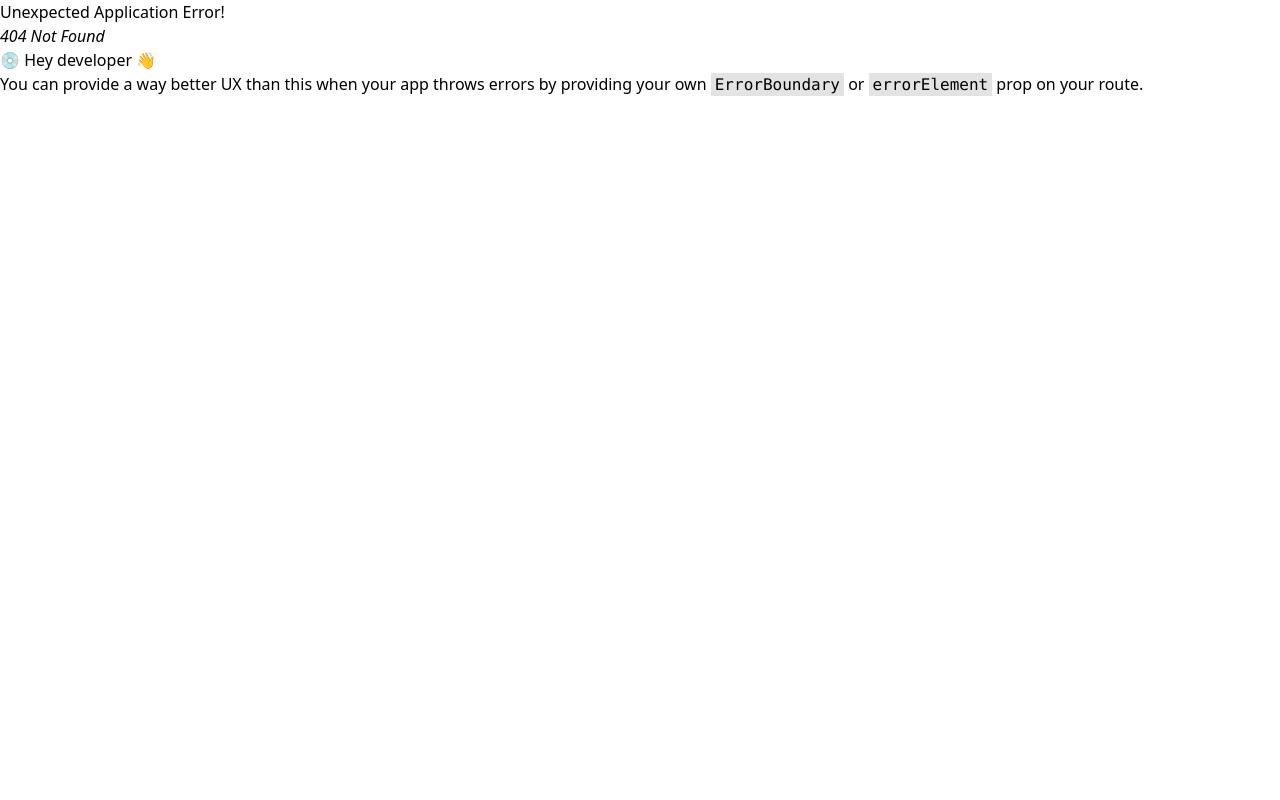
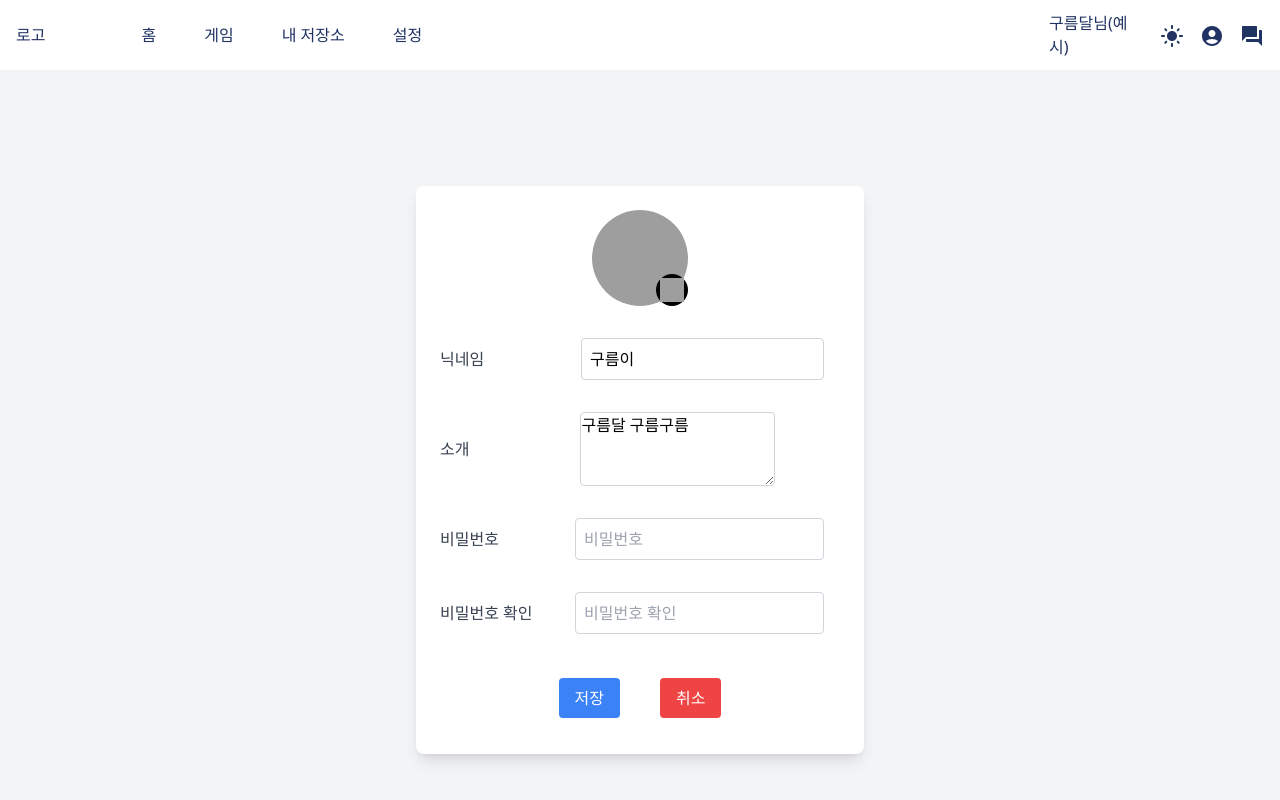
Before and after one commit to gooormmoon/algorithm-fighter-front, a React (Create React App) app: page /mypage in a window 1280 px wide. Before the commit this address had no page. Shown: the top 800 px of the page. Built offline with nearby package versions, Linux system fonts and the light colour scheme; grey boxes are pictures that could not be loaded.

Commit message:
feat: mypage 기본 UI 생성

```diff
--- /dev/null
+++ b/src/pages/mypage/index.tsx
@@ -0,0 +1,203 @@
+import React from "react";
+import Input from "../../components/Common/input/Input";
+import { useState, useRef } from "react";
+import { useNavigate } from "react-router-dom";
+const MyPage: React.FC = () => {
+  const exampleData = {
+    nickname: "구름이",
+    intro: "구름달 구름구름",
+    password: "0000",
+    confirmPassword: "0000",
+  };
+
+  //상태
+  const [nickname, setNickname] = useState(exampleData.nickname);
+  const [intro, setIntro] = useState(exampleData.intro);
+  const [password, setPassword] = useState("");
+  const [confirmPassword, setConfirmPassword] = useState("");
+  const [profileImage, setProfileImage] = useState<string | null>(null);
+  const [uploadedFile, setUploadedFile] = useState<File | null>(null);
+  const fileInputRef = useRef<HTMLInputElement>(null);
+  const [passwordMismatch, setPasswordMismatch] = useState(false);
+  const navigate = useNavigate();
+
+  //input 입력
+  const handleNicknameChange = (event: React.ChangeEvent<HTMLInputElement>) => {
+    setNickname(event.target.value);
+  };
+
+  const handleIntroChange = (event: React.ChangeEvent<HTMLTextAreaElement>) => {
+    setIntro(event.target.value);
+  };
+
+  const handlePasswordChange = (event: React.ChangeEvent<HTMLInputElement>) => {
+    setPassword(event.target.value);
+  };
+
+  const handleConfirmPasswordChange = (
+    event: React.ChangeEvent<HTMLInputElement>
+  ) => {
+    setConfirmPassword(event.target.value);
+  };
+
+  const handleIconClick = () => {
+    if (fileInputRef.current) {
+      fileInputRef.current.click();
+    }
+  };
+
+  // 사진 업로드
+  const handleFileChange = (event: React.ChangeEvent<HTMLInputElement>) => {
+    if (event.target.files && event.target.files[0]) {
+      const file = event.target.files[0];
+      setUploadedFile(file);
+      const reader = new FileReader();
+      reader.onloadend = () => {
+        setProfileImage(reader.result as string);
+      };
+      reader.readAsDataURL(file);
+    }
+  };
+
+  //제출
+  const handleSubmit = (event: React.FormEvent) => {
+    event.preventDefault();
+    const formData = {
+      uploadedFile,
+      nickname,
+      intro,
+      password,
+      confirmPassword,
+    };
+
+    if (formData.confirmPassword !== formData.password) {
+      setPasswordMismatch(true);
+    } else {
+      setPasswordMismatch(false);
+      setPassword("");
+      setConfirmPassword("");
+      console.log(formData);
+      alert("Changes saved!");
+    }
+  };
+
+  const handleCancel = () => {
+    navigate(-1);
+  };
+
+  return (
+    <div className="flex justify-center items-center min-h-screen bg-gray-100">
+      <div className="bg-white p-6 rounded-lg shadow-lg w-full max-w-md">
+        <form onSubmit={handleSubmit}>
+          {/* 사진 */}
+          <div className="flex justify-center mb-4">
+            <div className="relative">
+              <img
+                src={
+                  profileImage ||
+                  "https://cdn.pixabay.com/photo/2015/10/05/22/37/blank-profile-picture-973460_960_720.png"
+                }
+                alt="Profile"
+                className="rounded-full w-24 h-24 object-cover"
+              />
+              <div
+                className="absolute bottom-0 right-0 p-1 bg-black rounded-full cursor-pointer"
+                onClick={handleIconClick}
+              >
+                <img
+                  src="https://pixabay.com/get/ge022a8ceebb8c58c004d568aa078f8d688270f9da182bc32ecc3913f450378685080ad045dd313f69b6f7eef55e031b9a8e7aa1ed709e8852203ca6f3dd4fcdcc7b54f51935f25b17280445e8fe4ef71_640.png"
+                  alt="Upload Icon"
+                  className="w-6 h-6 object-cover"
+                />
+              </div>
+              <input
+                type="file"
+                ref={fileInputRef}
+                className="hidden"
+                accept="image/*"
+                onChange={handleFileChange}
+              />
+            </div>
+          </div>
+          {/* 닉네임 */}
+          <div className="flex items-center mb-4">
+            <label className="block text-gray-700 w-32">닉네임</label>
+            <Input
+              type="text"
+              placeholder="닉네임"
+              value={nickname}
+              onChange={handleNicknameChange}
+              style="w-full p-2 border border-gray-300 rounded"
+            />
+          </div>
+
+          {/* 소개 */}
+          <div className="flex items-center mb-4">
+            <label className="block text-gray-700 w">소개</label>
+            <textarea
+              placeholder=" 소개"
+              value={intro}
+              onChange={handleIntroChange}
+              className=" w-[195px] h-[73.6px] ml-[111px]  border border-gray-300 rounded"
+            />
+          </div>
+
+          {/* 비밀번호 */}
+          <div className="flex items-center ">
+            <label className="block text-gray-700 w-32">비밀번호</label>
+            <Input
+              type="password"
+              placeholder="비밀번호"
+              value={password}
+              onChange={handlePasswordChange}
+              style={`border p-2 flex-1 rounded ${
+                passwordMismatch ? "border-red-500" : "border-gray-300"
+              }`}
+            />
+          </div>
+
+          {/* 비밀번호 확인 */}
+          <div className="mb-4 flex flex-col">
+            <div className="flex items-center">
+              <label className="block text-gray-700 w-32">비밀번호 확인</label>
+              <Input
+                type="password"
+                placeholder="비밀번호 확인"
+                value={confirmPassword}
+                onChange={handleConfirmPasswordChange}
+                style={`border p-2 flex-1 rounded ${
+                  passwordMismatch ? "border-red-500" : "border-gray-300"
+                }`}
+              />
+            </div>
+            {passwordMismatch && (
+              <div className="mb-4 text-red-500">
+                입력한 비밀번호가 서로 다릅니다. 확인해주세요.
+              </div>
+            )}
+          </div>
+
+          <div className="flex justify-center p-3">
+            <button
+              type="submit"
+              className="bg-blue-500 text-white px-4 py-2 rounded hover:bg-blue-600 mx-5"
+            >
+              저장
+            </button>
+
+            {/* 취소 라우팅 아직 */}
+            <button
+              type="button"
+              className="bg-red-500 text-white px-4 py-2 rounded hover:bg-red-600 mx-5"
+              onClick={handleCancel}
+            >
+              취소
+            </button>
+          </div>
+        </form>
+      </div>
+    </div>
+  );
+};
+
+export default MyPage;
--- a/src/router/index.tsx
+++ b/src/router/index.tsx
@@ -4,10 +4,10 @@ import {
   createRoutesFromElements,
 } from "react-router-dom";
 import Layout from "../components/Layout";
-
+import MyPage from "../pages/mypage";
 const router = (
   <Route path="/" element={<Layout />}>
-    <Route />
+    <Route path="/mypage" element={<MyPage />} />
   </Route>
 );
 const rootRouter = createBrowserRouter(createRoutesFromElements(router));
```
